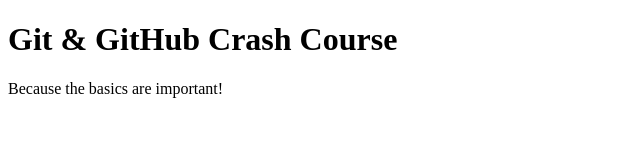
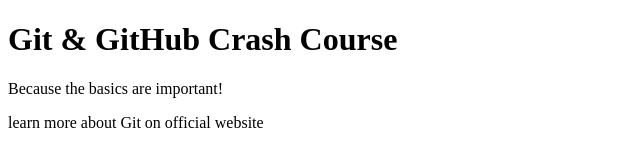
Before and after one commit to tusharpargawkar/Git-learn, a plain HTML site: page index.html in a window 1280 px wide. Shown: the whole page, without its empty margins (0-640 px from the left). Drawn offline with Linux system fonts and the light colour scheme.

Commit message:
added link

```diff
--- a/index.html
+++ b/index.html
@@ -9,5 +9,6 @@
   <body>
     <h1>Git & GitHub Crash Course</h1>
     <p>Because the basics are important!</p>
+    <p>learn more about Git on <a></a> official website</p>
   </body>
 </html>
```
